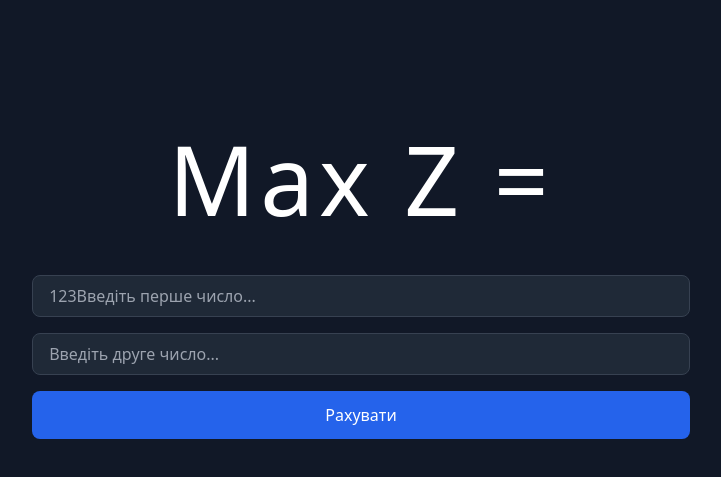
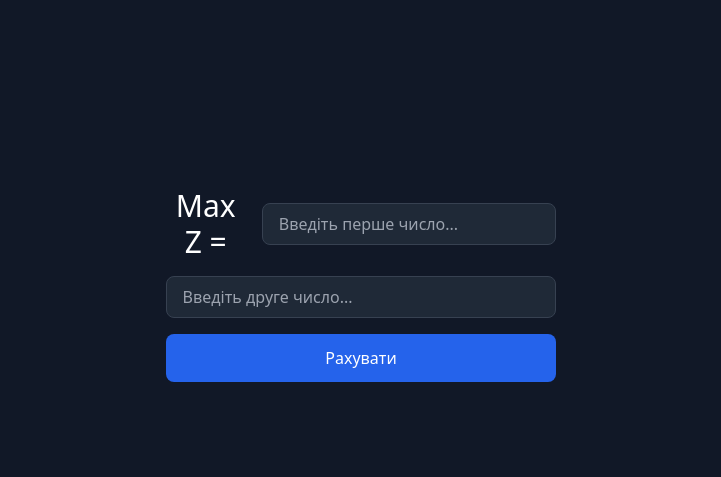
Before and after one commit to PraydE007/MMDO-Website, a plain HTML site: page index.html in a window 1280 px wide. Shown: the part 179-656 px from the top of the page, without its empty margins (279-1000 px from the left). Drawn offline with nearby package versions, Linux system fonts and the light colour scheme.

Commit message:
text + input inline

```diff
--- a/index.html
+++ b/index.html
@@ -16,13 +16,13 @@
                 &nbsp;
             </h1>
             <div class="space-y-4">
-                <h1 class="text-4xl md:text-6xl lg:text-8xl text-white tracking-wider mb-8">
-                    Max Z =
-                </h1>
-                <input type="number"
-                       id="number1"
-                       class="w-full px-4 py-2 rounded-lg bg-gray-800 text-white border border-gray-700 focus:border-blue-500 focus:ring-2 focus:ring-blue-500 outline-none transition-colors"
-                       placeholder="123Введіть перше число...">
+                <div class="flex items-center space-x-4">
+                    <p class="text-3xl md:text-3xl lg:text-3xl text-white">Max Z =</p>
+                    <input type="number"
+                        id="number1"
+                        class="w-full px-4 py-2 rounded-lg bg-gray-800 text-white border border-gray-700 focus:border-blue-500 focus:ring-2 focus:ring-blue-500 outline-none transition-colors"
+                        placeholder="Введіть перше число...">
+                </div>
                 <input type="number"
                        id="number2"
                        class="w-full px-4 py-2 rounded-lg bg-gray-800 text-white border border-gray-700 focus:border-blue-500 focus:ring-2 focus:ring-blue-500 outline-none transition-colors"
```
